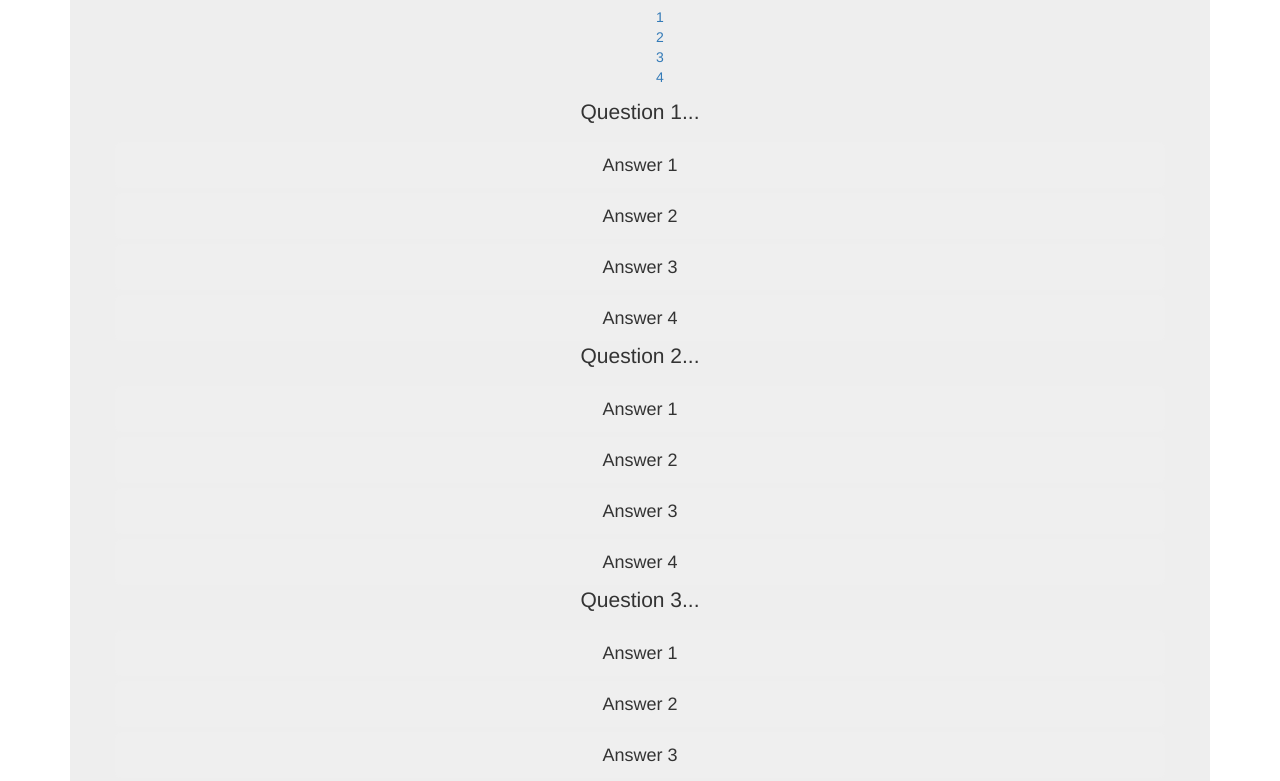
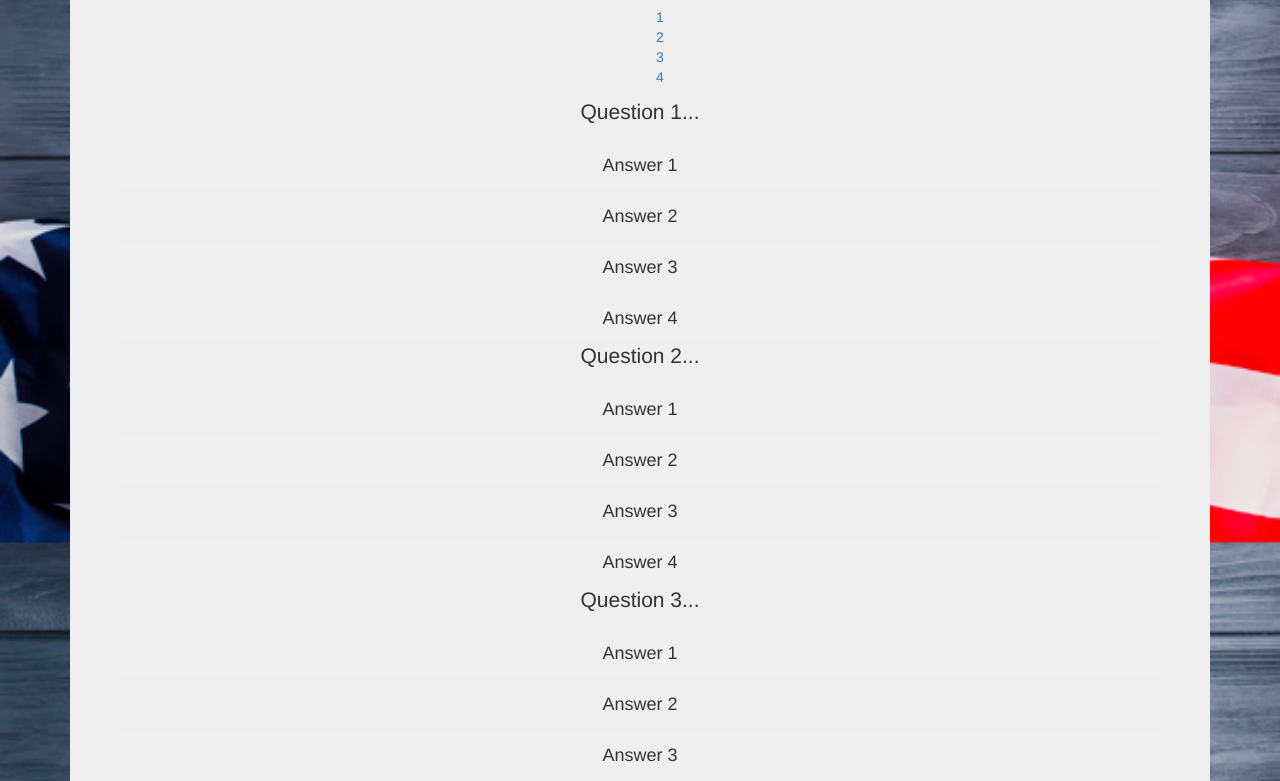
Before and after one commit to Exzample/Trivia-Game, a plain HTML site: page index.html in a window 1280 px wide. Shown: the part 284-1065 px from the top of the page. Drawn offline with nearby package versions, Linux system fonts and the light colour scheme; the site is published under a folder, as on GitHub Pages, so addresses that start at the root find nothing; a script that the page names is missing.

Commit message:
fixing background image

```diff
--- a/Assets/CSS/style.css
+++ b/Assets/CSS/style.css
@@ -5,7 +5,7 @@ html {
 
 body {
     /*Image*/
-    background-image: url("/Assets/Images/backgroundMerica.jpg");
+    background-image: url("../Images/backgroundMerica.jpg");
     /*Image height*/
     height: 95%;
     /* Center and scale the IMG */
```
